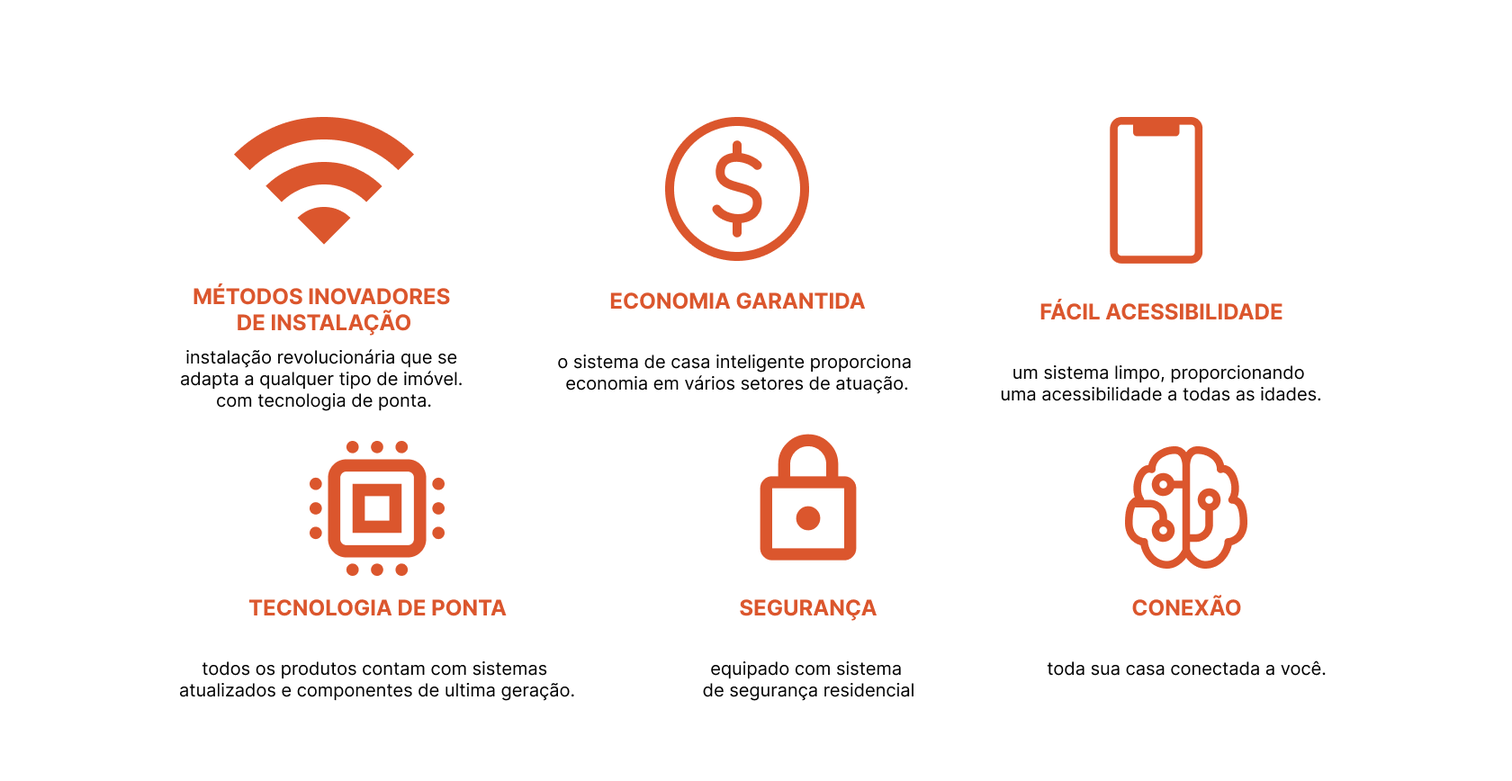
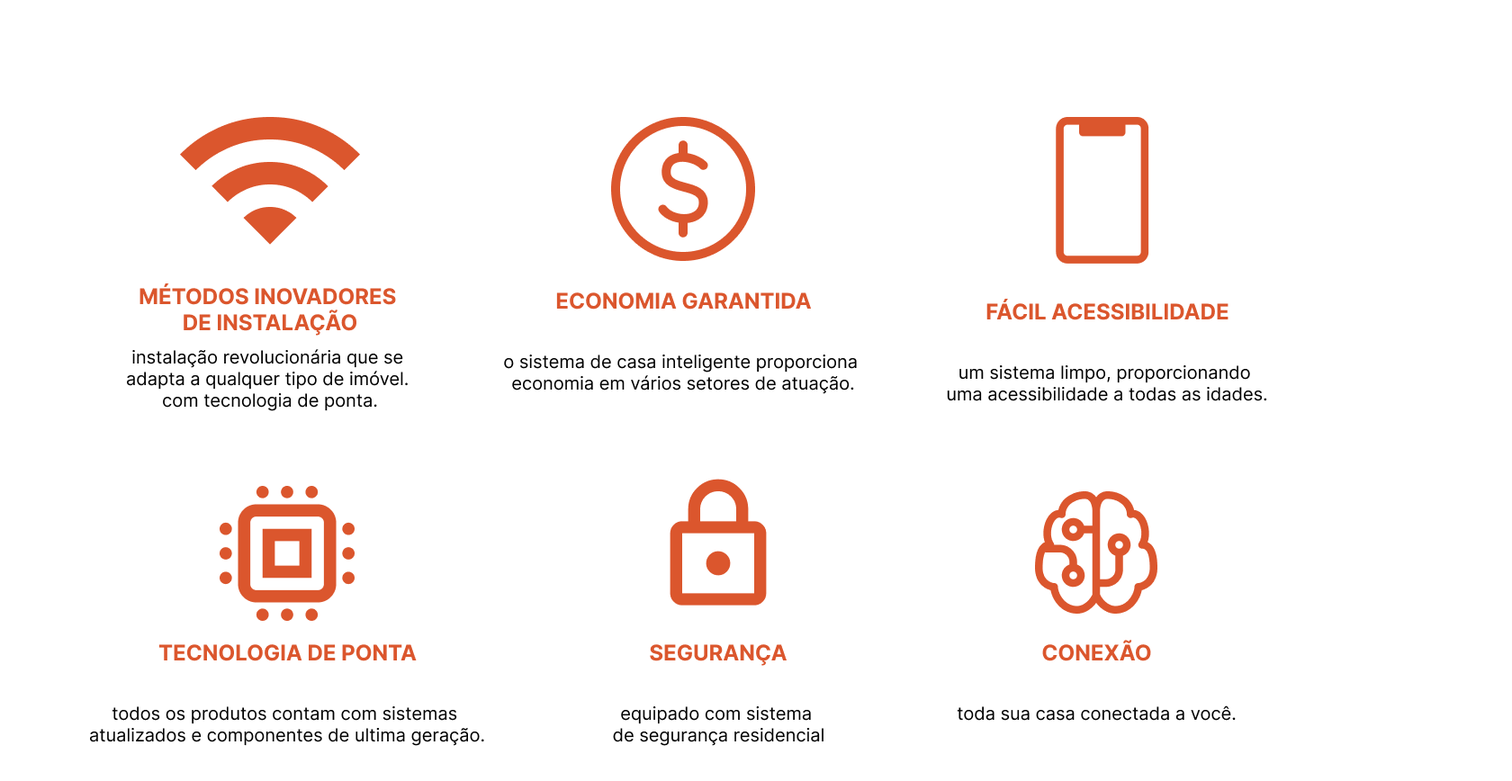
Before and after one commit to EduardoAnt1/NexGen, a plain HTML site: page Nexgen/index.html in a window 1280 px wide. Shown: the part 2260-3128 px from the top of the page at 90% size, 1680 px wide, since content can reach past the window. Drawn offline with Linux system fonts and the light colour scheme.

Commit message:
ajustes propaganda

```diff
--- a/Nexgen/css/styles.css
+++ b/Nexgen/css/styles.css
@@ -338,7 +338,8 @@ header a:hover {
     width: 100%;
     height: 1080;
     background-color: var(--cor-primaria);
-    padding: 200px;
+    padding-top: 200px;
+    padding-left: 100px;
     justify-content: center;
     align-items: center;
 }
@@ -346,6 +347,16 @@ header a:hover {
     display: flex;
     flex-direction: row;
 }
+
 #propaganda div{
     padding-right: 100px;
 }
+
+#linha1{
+    padding-left: 40px;
+    margin-bottom: 50px;
+}
+
+#linha2{
+    margin-left: 0px;
+}
--- a/Nexgen/index.html
+++ b/Nexgen/index.html
@@ -108,7 +108,7 @@
         </div>
     </div>
     <div id="propaganda">
-        <ul>
+        <ul id="linha1">
             <div>
                 <img src="assets/image/img_propaganda/1.png" />
             </div>
@@ -119,7 +119,7 @@
                 <img src="assets/image/img_propaganda/3.png" />
             </div>
         </ul>
-        <ul>
+        <ul id="linha2">
             <div>
                 <img src="assets/image/img_propaganda/4.png" />
             </div>
```
